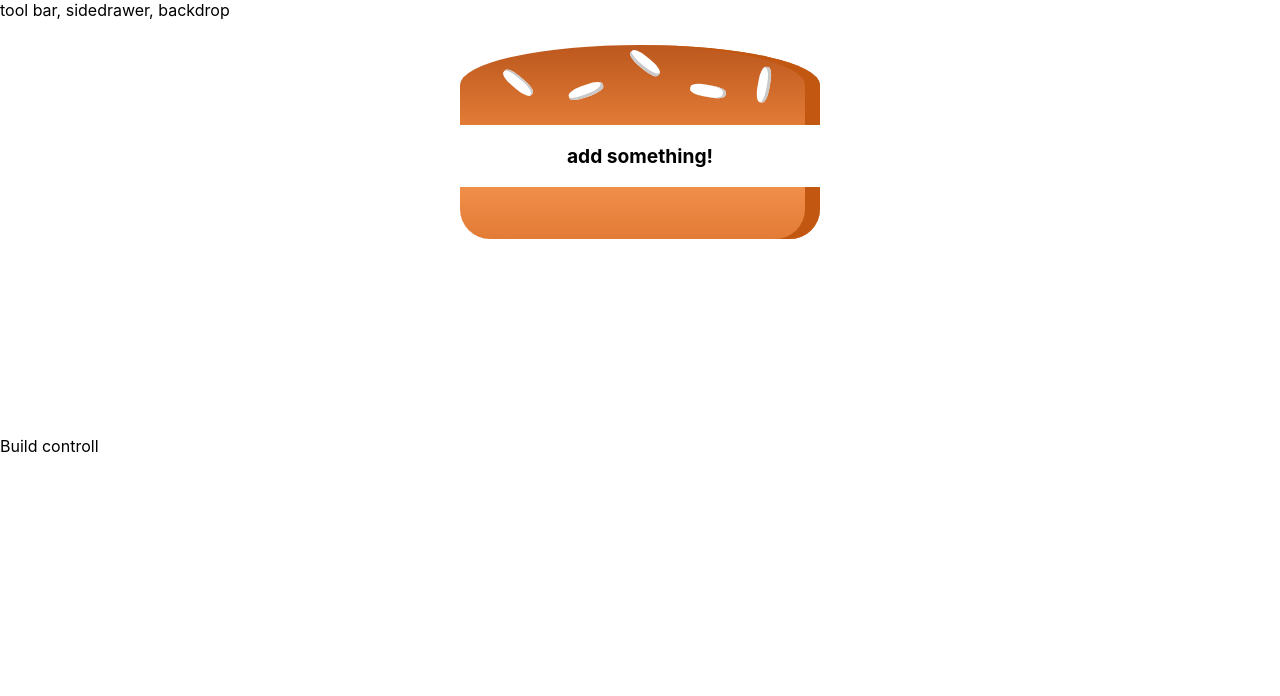
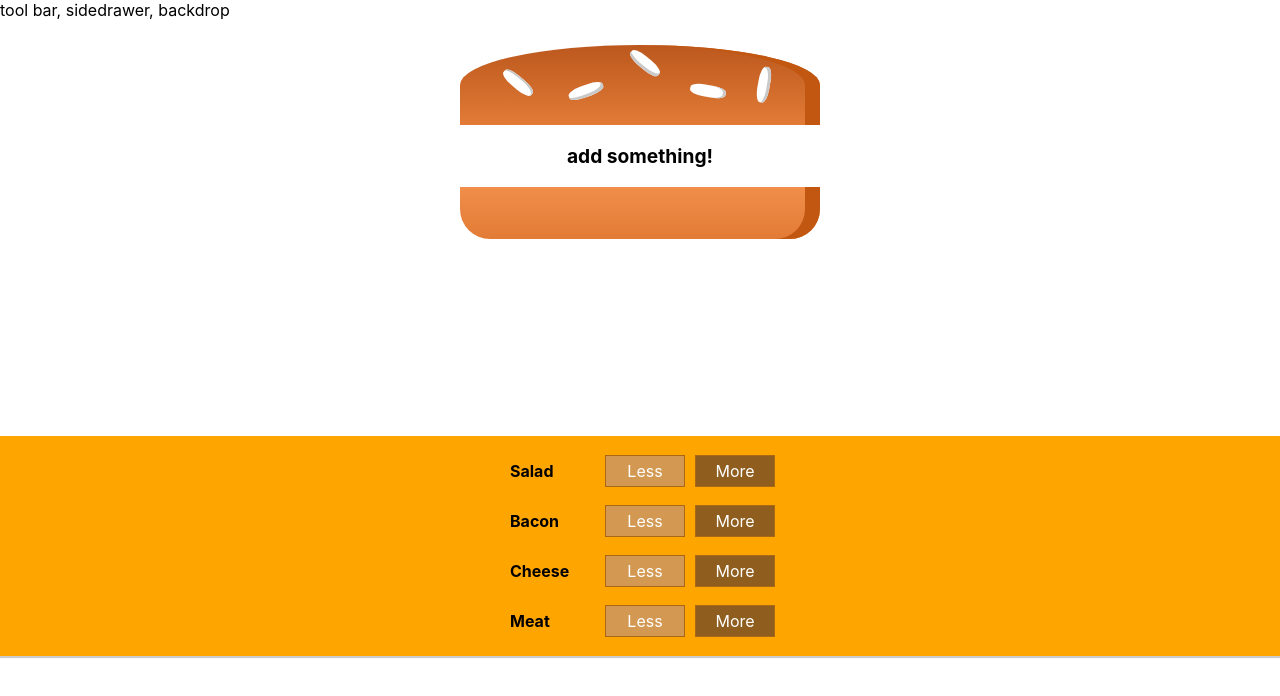
Before and after one commit to Nerfi/burguer-app, a React (Create React App) app: page / in a window 1280 px wide. Shown: the top 696 px of the page. Built offline with nearby package versions, Linux system fonts and the light colour scheme.

Commit message:
added controlls to added a item and also added logic to listen when the user wants to add a new item

```diff
--- /dev/null
+++ b/src/components/Burguer/BuildControls/BuildControl/BuildControl.css
@@ -0,0 +1,80 @@
+.BuildControl {
+  display: flex;
+  justify-content: space-between;
+  align-items: center;
+  margin: 5px 0;
+
+}
+
+.BuildControl button {
+  display: block;
+  font: inherit;
+  padding: 5px;
+  margin: 0 5px;
+  width: 80px;
+  border: 1px solid #AA6817;
+  cursor: pointer;
+  outline: none;
+}
+
+
+
+
+/*Importing styles from the course */
+
+.BuildControl {
+    display: flex;
+    justify-content: space-between;
+    align-items: center;
+    margin: 5px 0;
+}
+
+.BuildControl button {
+    display: block;
+    font: inherit;
+    padding: 5px;
+    margin: 0 5px;
+    width: 80px;
+    border: 1px solid #AA6817;
+    cursor: pointer;
+    outline: none;
+}
+
+.BuildControl button:disabled {
+    background-color: #AC9980;
+    border: 1px solid #7E7365;
+    color: #ccc;
+    cursor: default;
+}
+
+.BuildControl button:hover:disabled {
+    background-color: #AC9980;
+    color: #ccc;
+    cursor: not-allowed;
+}
+
+.Label {
+    padding: 10px;
+    font-weight: bold;
+    width: 80px;
+}
+
+.BuildControl .Less {
+    background-color: #D39952;
+    color: white;
+}
+
+.BuildControl .More {
+    background-color: #8F5E1E;
+    color: white;
+}
+
+.BuildControl .Less:hover, .BuildControl .Less:active {
+    background-color: #DAA972;
+    color: white;
+}
+
+.BuildControl .More:hover,.BuildControl .More:active {
+    background-color: #99703F;
+    color: white;
+}
--- /dev/null
+++ b/src/components/Burguer/BuildControls/BuildControl/BuildControl.js
@@ -0,0 +1,13 @@
+import React from  'react';
+import './BuildControl.css';
+
+const buildControl = (props) => (
+  <div className="BuildControl">
+    <div className="Label">{props.label}</div>
+    <button className="Less">Less</button>
+    <button onClick={props.added} className="More">More</button>
+  </div>
+);
+
+
+export default buildControl;
--- /dev/null
+++ b/src/components/Burguer/BuildControls/BuildControls.css
@@ -0,0 +1,10 @@
+.BuildControls {
+  width: 100%;
+  background-color: orange;
+  display: flex;
+  flex-flow: column;;
+  align-items: center;
+  box-shadow: 0 2px 1px #ccc;
+  margin: auto;
+  padding: 10px 0;
+}
--- /dev/null
+++ b/src/components/Burguer/BuildControls/BuildControls.js
@@ -0,0 +1,35 @@
+import React from 'react'
+import './BuildControls.css';
+import BuildControl from './BuildControl/BuildControl';
+
+const controls = [
+  {label: 'Salad', type: 'salad'},
+  {label: 'Bacon', type: 'bacon'},
+  {label: 'Cheese', type: 'cheese'},
+  {label: 'Meat', type: 'meat'}
+];
+
+const buidlControls = (props) => (
+
+
+  <div className="BuildControls">
+
+    {controls.map(ctr => {
+
+     return <BuildControl
+     label={ctr.label}
+      key={ctr.label}
+      added={() => props.ingredientAdded(ctr.type)}
+
+      />
+
+    })}
+
+
+  </div>
+
+
+
+);
+
+export default buidlControls;
--- a/src/components/Burguer/Burger.css
+++ b/src/components/Burguer/Burger.css
@@ -2,7 +2,7 @@
   width: 100%;
   margin: auto;
   height: 250px;
-  overflow: scroll;
+  overflow: auto;
   text-align: center;
   font-weight: bold;
   font-size: 1.2rem;
--- a/src/containers/BurguerBuilder/BurguerBuilder.js
+++ b/src/containers/BurguerBuilder/BurguerBuilder.js
@@ -1,6 +1,15 @@
 import React, { Component } from 'react';
 import Aux from '../../hoc/Aux';
 import Burger from '../../components/Burguer/Burguer';
+import BuildControls from '../../components/Burguer/BuildControls/BuildControls';
+
+//Global constant
+const INGREDIENT_PRICES = {
+  salad: 0.5,
+  cheese: 1.25,
+  bacon: 2.25,
+  meat: 2.50
+}
 
 class BurguerBuilder extends Component {
   //the new way of defined state
@@ -10,7 +19,29 @@ class BurguerBuilder extends Component {
       bacon: 0,
       cheese: 0,
       meat: 0
-    }
+    },
+    totalPrice: 0
+  }
+  //adding new item to the burger
+  handleAddIngredient = (type) => {
+    //accessing the type we've choosen
+    const oldCount = this.state.ingredients[type];
+    //updating the count
+    const updateCount = oldCount + 1;
+    //copy of the state, is not a good practise to mutate the state directly
+
+    const updateIngredients = {
+      ...this.state.ingredients
+    };
+  //updating the ingredinets object with the one we've choosen
+  updateIngredients[type] = updateCount;
+
+  const priceAddition = INGREDIENT_PRICES[type];
+  const oldPrice = this.state.totalPrice;
+  const newPrice = oldPrice + priceAddition
+  //setting the new state totalPrice and ingredients
+  this.setState({totalPrice: newPrice,ingredients: updateIngredients});
+
   }
 
   render(){
@@ -18,7 +49,9 @@ class BurguerBuilder extends Component {
       <Aux>
       <Burger ingredients={this.state.ingredients}/>
 
-        <div>Build controll</div>
+      <BuildControls ingredientAdded={this.handleAddIngredient}/>
+
+
       </Aux>
     );
 
```
